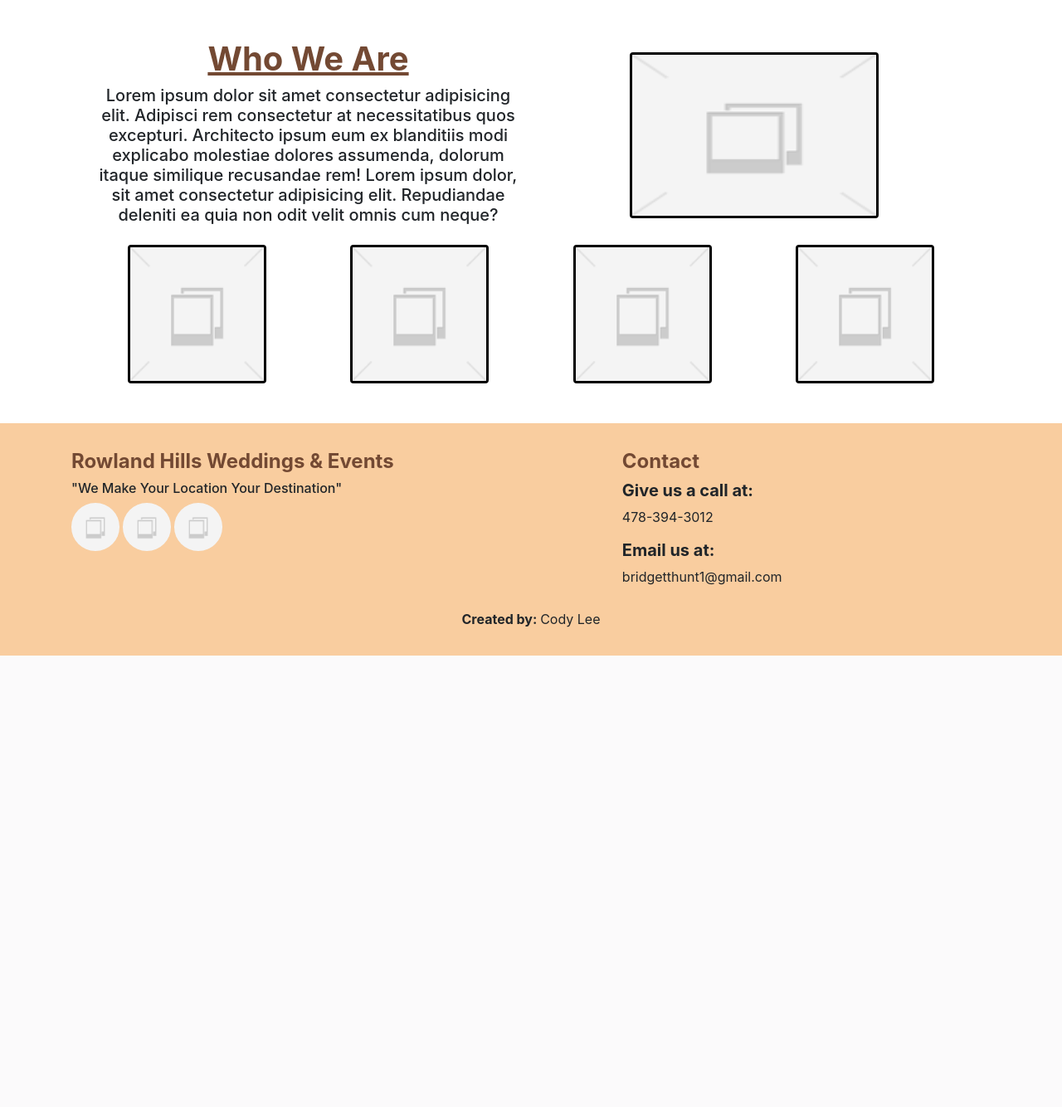
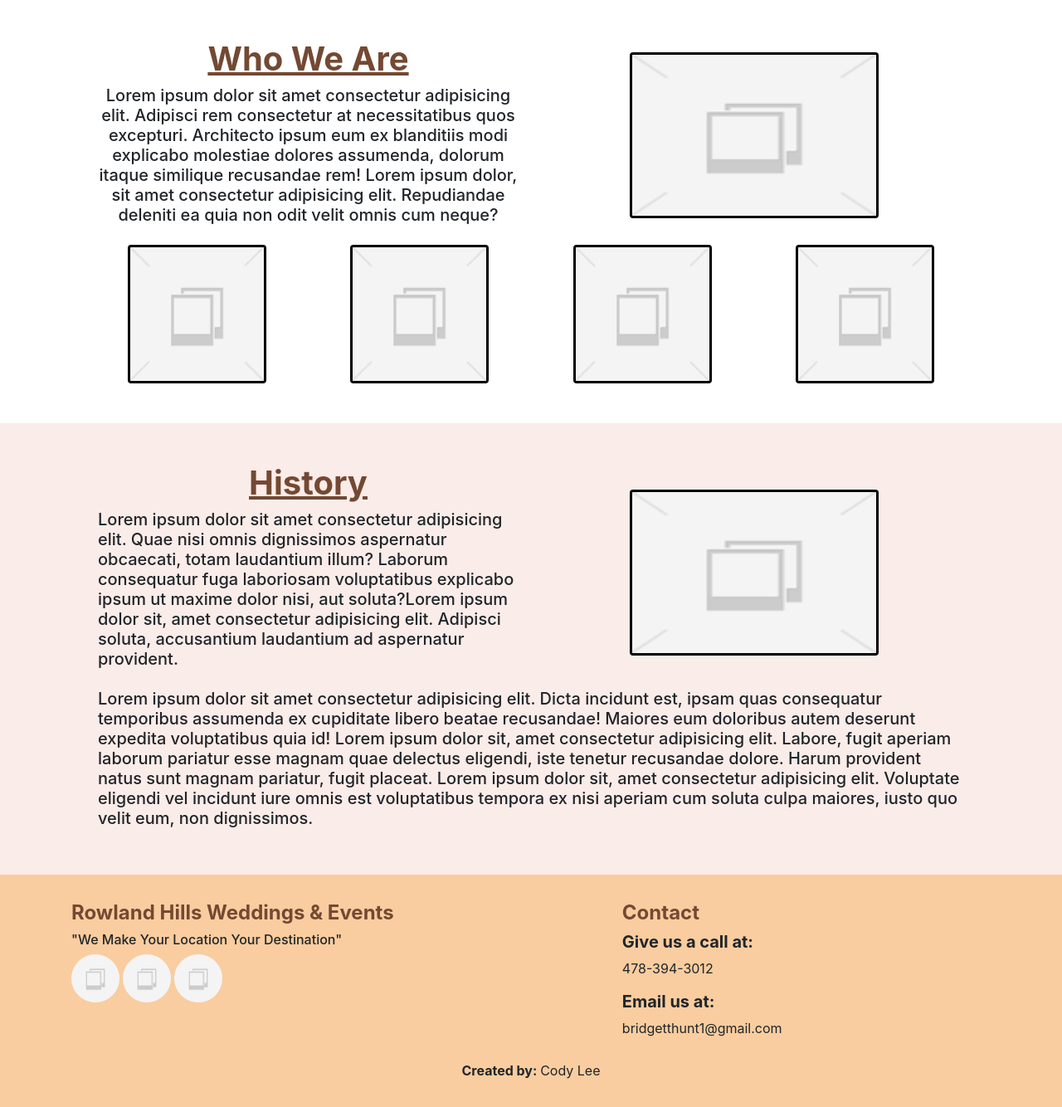
Before and after one commit to leecodya/rowland-hills, a Flask app: page /about in a window 1280 px wide. Shown: the part 351-1685 px from the top of the page at 83% size. Before the commit the page ends 1141 px from the top, so only its background shows below. Run offline with Flask 2, Linux system fonts and the light colour scheme; some libraries are stand-ins or nearby versions.

Commit message:
work for history section. basic layout

```diff
--- a/templates/about.html
+++ b/templates/about.html
@@ -33,4 +33,21 @@
         </div>
     </div>
 </div>
+<!-- History -->
+<div class="container p-5">
+    <div class="row">
+        <div class="col-md-6">
+            <h1 class="brown-text text-center"><u>History</u></h1>
+            <h5>Lorem ipsum dolor sit amet consectetur adipisicing elit. Quae nisi omnis dignissimos aspernatur obcaecati, totam laudantium illum? Laborum consequatur fuga laboriosam voluptatibus explicabo ipsum ut maxime dolor nisi, aut soluta?Lorem ipsum dolor sit, amet consectetur adipisicing elit. Adipisci soluta, accusantium laudantium ad aspernatur provident.</h5>
+        </div>
+        <div class="col-md-6 mt-3 text-center">
+            <img src="{{ url_for('static', filename='placeholder.png') }}" class="mt-3 rounded img-fluid" style="width:300px; height: 200px; border: 3px solid black;" alt="Montage Image">
+        </div>
+    </div>
+    <div class="row mt-3">
+        <div class="col-md-12">
+            <h5>Lorem ipsum dolor sit amet consectetur adipisicing elit. Dicta incidunt est, ipsam quas consequatur temporibus assumenda ex cupiditate libero beatae recusandae! Maiores eum doloribus autem deserunt expedita voluptatibus quia id! Lorem ipsum dolor sit, amet consectetur adipisicing elit. Labore, fugit aperiam laborum pariatur esse magnam quae delectus eligendi, iste tenetur recusandae dolore. Harum provident natus sunt magnam pariatur, fugit placeat. Lorem ipsum dolor sit, amet consectetur adipisicing elit. Voluptate eligendi vel incidunt iure omnis est voluptatibus tempora ex nisi aperiam cum soluta culpa maiores, iusto quo velit eum, non dignissimos.</h5>
+        </div>
+    </div>
+</div>
 {% endblock %}
```
